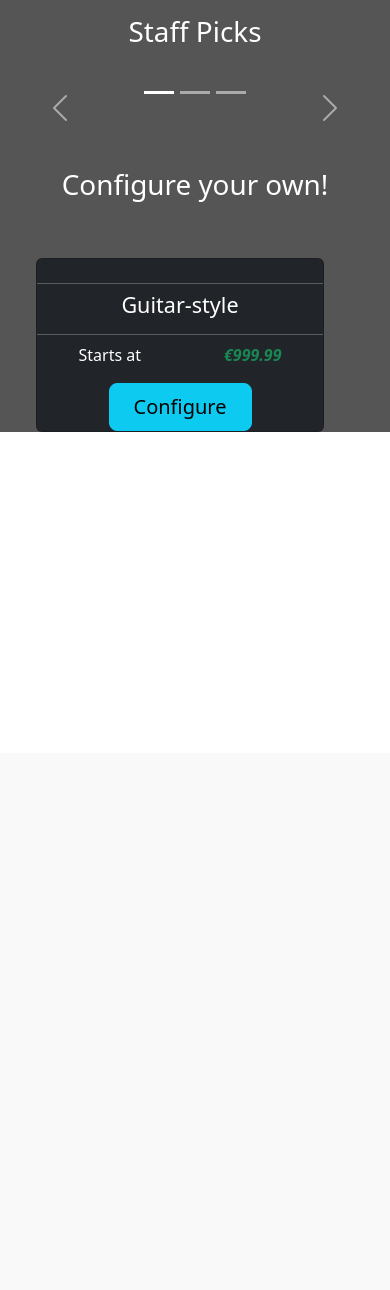
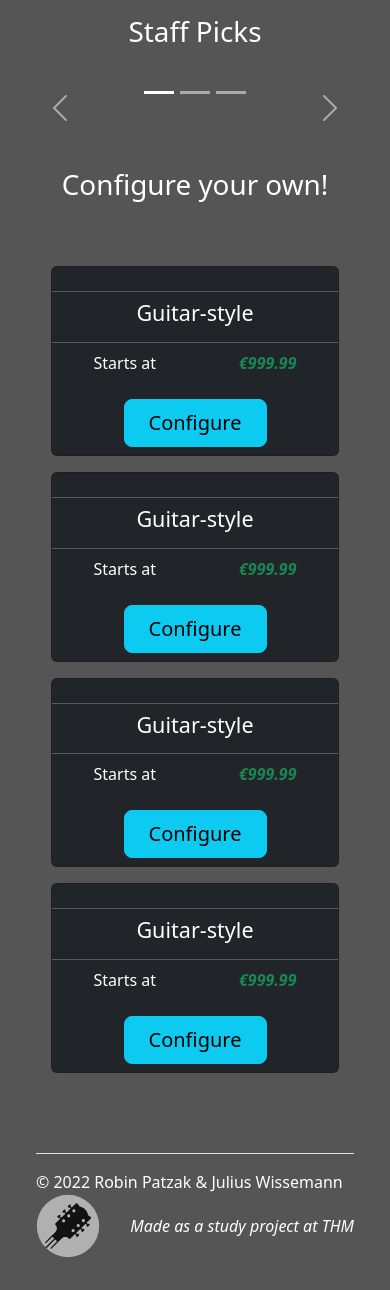
Before and after one commit to elegist/thm-guitar-configurator, a Django app: page / in a window 390 px wide. Shown: the part 91-1381 px from the top of the page. Before the commit the page ends 523 px from the top, so only its background shows below. Run offline with Django 4.2, Linux system fonts and the light colour scheme; some libraries are stand-ins or nearby versions.

Commit message:
added footer, improved responsive behaviours

```diff
--- a/base/templates/base/configure-your-own.html
+++ b/base/templates/base/configure-your-own.html
@@ -2,7 +2,16 @@
 
 <div class="container text-center pt-5">
     <div class="row">
-        <div class="col">
+        <div class="col-md-6 col-lg-3 my-2">
+            {% include 'base/guitar-card.html' %}
+        </div>
+        <div class="col-md-6 col-lg-3 my-2">
+            {% include 'base/guitar-card.html' %}
+        </div>
+        <div class="col-md-6 col-lg-3 my-2">
+            {% include 'base/guitar-card.html' %}
+        </div>
+        <div class="col-md-6 col-lg-3 my-2">
             {% include 'base/guitar-card.html' %}
         </div>
     </div>
--- /dev/null
+++ b/base/templates/base/footer.html
@@ -0,0 +1,26 @@
+{% load static %}
+
+<div class="container">
+    <footer
+        class="d-flex flex-wrap justify-content-between align-items-center py-3 mt-4 border-top"
+    >
+        <p class="col-md-4 mb-0">
+            &copy; 2022 Robin Patzak &amp; Julius Wissemann
+        </p>
+
+        <a
+            href="/"
+            class="col-md-4 d-flex align-items-center justify-content-center mb-3 mb-md-0 me-md-auto link-dark text-decoration-none"
+        >
+            <img
+                src="{% static 'images/guitar-configurator-logo.svg' %}"
+                width="64"
+                height="64"
+                alt=""
+                srcset=""
+            />
+        </a>
+
+        <p class="fw-lighter fst-italic">Made as a study project at THM</p>
+    </footer>
+</div>
--- a/base/templates/base/guitar-card.html
+++ b/base/templates/base/guitar-card.html
@@ -1,4 +1,4 @@
-<div class="card text-bg-dark" style="max-width: 18rem">
+<div class="card text-bg-dark mx-auto" style="max-width: 18rem">
     <img
         class="m-2 rounded"
         src="https://via.placeholder.com/170x90"
@@ -12,7 +12,7 @@
         <p class="fw-light">Starts at</p>
         <p class="fw-bold fst-italic text-success">€999.99</p>
     </div>
-    <div class="d-grid gap-2 col-6 mx-auto">
+    <div class="d-grid gap-2 col-6 mx-auto my-2">
         <button class="btn btn-info btn-lg">Configure</button>
     </div>
 </div>
--- a/base/templates/base/home.html
+++ b/base/templates/base/home.html
@@ -2,6 +2,7 @@
 <div class="container-fluid bg-custom-light">
     <div class="container pt-3">{% include 'base/staff-picks.html' %}</div>
     <div class="container pt-5">{% include 'base/configure-your-own.html' %}</div>
+    <div class="container pt-5">{% include 'base/footer.html' %}</div>
 </div>
 
 {% endblock content %}
--- a/base/templates/base/staff-picks-carousel.html
+++ b/base/templates/base/staff-picks-carousel.html
@@ -2,7 +2,8 @@
     <div
         class="carousel slide text-center"
         id="carouselStaffPicks"
-        data-bs-ride="true"
+        data-bs-ride="carousel"
+        data-bs-interval="4000"
         data-bs-touch="true"
     >
         <div class="carousel-indicators">
@@ -33,6 +34,7 @@
         <div class="carousel-inner">
             <div class="carousel-item active">
                 <img
+                    class="img-fluid"
                     src="https://via.placeholder.com/830x350"
                     alt=""
                     srcset=""
@@ -40,6 +42,7 @@
             </div>
             <div class="carousel-item">
                 <img
+                    class="img-fluid"
                     src="https://via.placeholder.com/830x350"
                     alt=""
                     srcset=""
@@ -47,6 +50,7 @@
             </div>
             <div class="carousel-item">
                 <img
+                    class="img-fluid"
                     src="https://via.placeholder.com/830x350"
                     alt=""
                     srcset=""
```
